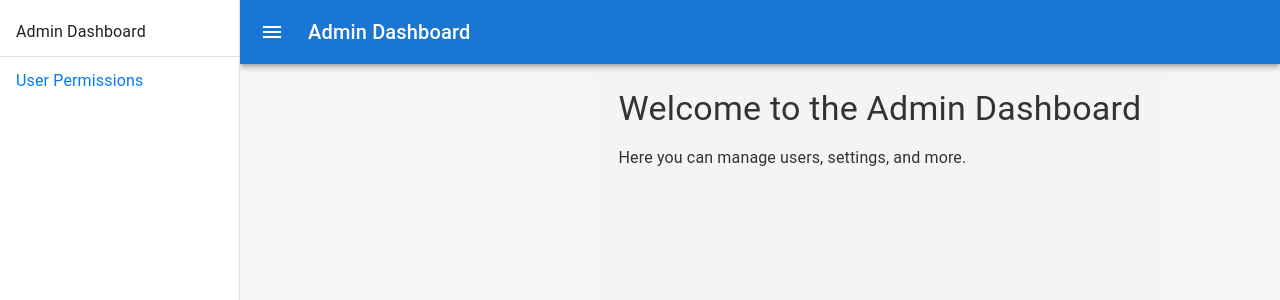
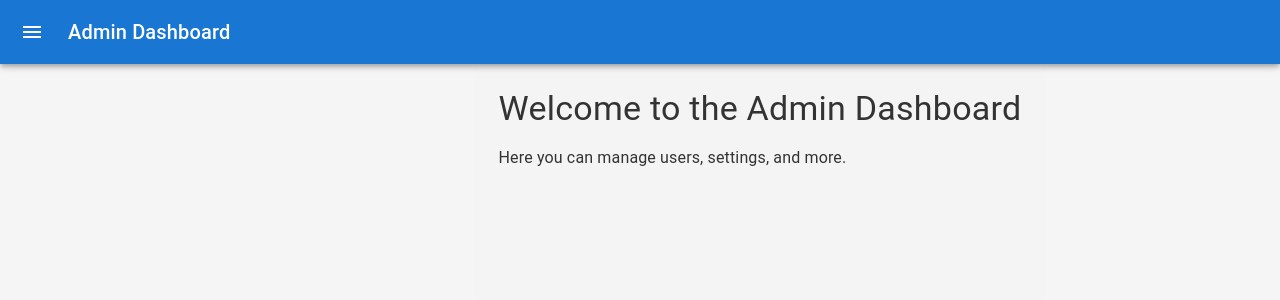
Before and after one commit to kishan20-00/Accounts_book_QL, a React (Create React App) app in the folder frontend/: page /admin in a window 1280 px wide. Shown: the top 300 px of the page. Built offline with nearby package versions, Linux system fonts and the light colour scheme.

Commit message:
Updated Toggle status

```diff
--- a/frontend/src/components/AdminDashboard.js
+++ b/frontend/src/components/AdminDashboard.js
@@ -16,14 +16,14 @@ import {
 import { Menu as MenuIcon } from "@mui/icons-material";
 
 export default function AdminDashboard() {
-  const [open, setOpen] = useState(true); // Sidebar is open by default
+  const [open, setOpen] = useState(false); // Sidebar is closed by default
 
   // Sidebar width
   const drawerWidth = 240;
 
   // Toggle sidebar open/close
   const toggleDrawer = () => {
-    setOpen(!open);
+    setOpen((prev) => !prev);
   };
 
   return (
@@ -40,7 +40,7 @@ export default function AdminDashboard() {
         }}
         variant="persistent"
         anchor="left"
-        open={open}
+        open={open} // Sidebar only opens when `open` is true
       >
         <Box>
           <List>
@@ -48,7 +48,6 @@ export default function AdminDashboard() {
               <ListItemText primary="Admin Dashboard" />
             </ListItem>
             <Divider />
-            {/* User Permissions Button */}
             <ListItem button component={Link} to="/user-permissions">
               <ListItemText primary="User Permissions" />
             </ListItem>
@@ -62,8 +61,6 @@ export default function AdminDashboard() {
           flexGrow: 1,
           backgroundColor: "#f4f4f4",
           minHeight: "100vh",
-          ml: open ? `${drawerWidth}px` : 0, // Margin left adjusts based on sidebar state
-          transition: "margin 0.3s ease-in-out",
         }}
       >
         {/* AppBar */}
@@ -78,7 +75,7 @@ export default function AdminDashboard() {
             <IconButton
               color="inherit"
               edge="start"
-              onClick={toggleDrawer}
+              onClick={toggleDrawer} // Toggles the sidebar
               sx={{ mr: 2 }}
             >
               <MenuIcon />
```
